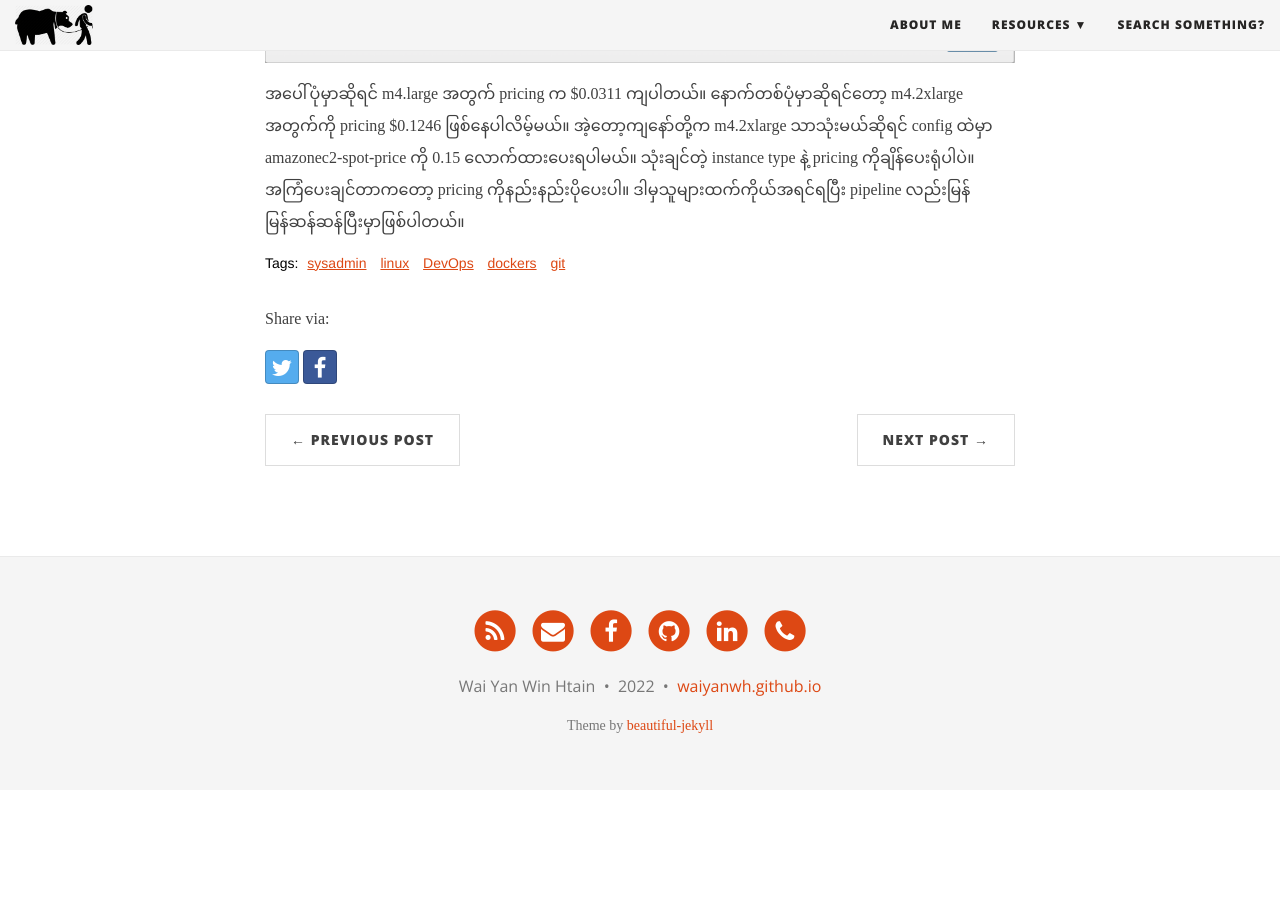
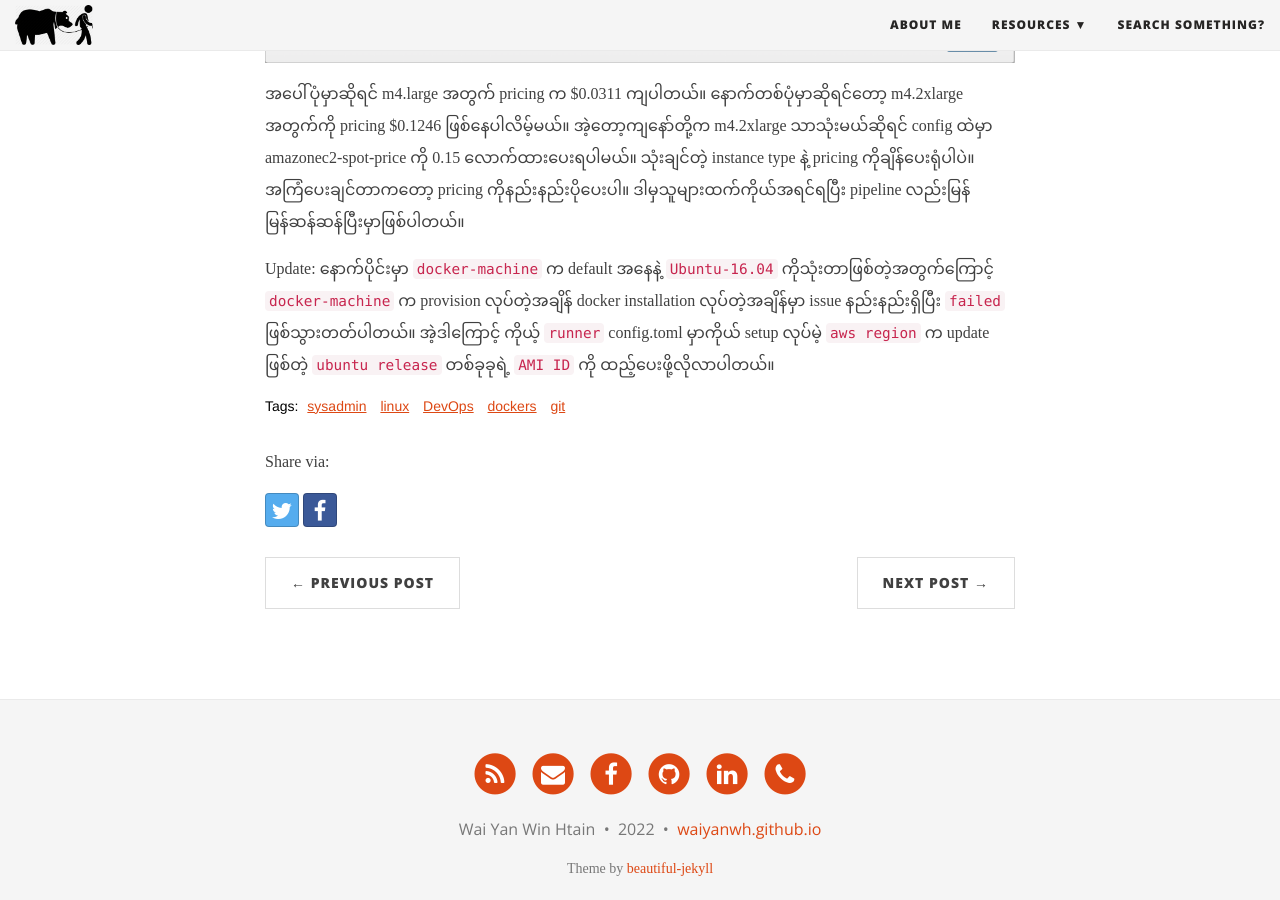
Before and after one commit to waiyanwh/waiyanwh.github.io, a Jekyll site: the page built from _posts/2019-08-02-Gitlab-Runner-Autoscaling-with-aws-spot-instances.md, in a window 1280 px wide and 900 px high, scrolled down 6736 px. Built offline with Jekyll 4.4.1, drawn with Linux system fonts in a browser that asks for light colours; nearby versions of some CDN libraries; some web fonts are replaced; comment, search, counter and statistics services are not loaded; before the commit the page ends 7526 px from its top, so only the background shows below that.

Commit message:
add: update in aws gitlab runner autoscale

```diff
--- a/_posts/2019-08-02-Gitlab-Runner-Autoscaling-with-aws-spot-instances.md
+++ b/_posts/2019-08-02-Gitlab-Runner-Autoscaling-with-aws-spot-instances.md
@@ -99,3 +99,5 @@ amazonec2-instance-type နဲ့ amazonec2-spot-price ပါ။ ဘယ်လိ
 အပေါ်ပုံမှာဆိုရင် m4.large အတွက် pricing က $0.0311 ကျပါတယ်။ နောက်တစ်ပုံမှာဆိုရင်တော့ m4.2xlarge အတွက်ကို pricing $0.1246 ဖြစ်နေပါလိမ့်မယ်။
 အဲ့တော့ကျနော်တို့က m4.2xlarge သာသုံးမယ်ဆိုရင် config ထဲမှာ amazonec2-spot-price ကို 0.15 လောက်ထားပေးရပါမယ်။ သုံးချင်တဲ့ instance type နဲ့ pricing ကိုချိန်ပေးရုံပါပဲ။
 အကြံပေးချင်တာကတော့ pricing ကိုနည်းနည်းပိုပေးပါ။ ဒါမှသူများထက်ကိုယ်အရင်ရပြီး pipeline လည်းမြန်မြန်ဆန်ဆန်ပြီးမှာဖြစ်ပါတယ်။
+
+Update: နောက်ပိုင်းမှာ `docker-machine` က default အနေနဲ့ `Ubuntu-16.04` ကိုသုံးတာဖြစ်တဲ့အတွက်ကြောင့် `docker-machine` က provision လုပ်တဲ့အချိန် docker installation လုပ်တဲ့အချိန်မှာ issue နည်းနည်းရှိပြီး `failed` ဖြစ်သွားတတ်ပါတယ်။ အဲ့ဒါကြောင့် ကိုယ့် `runner` config.toml မှာကိုယ် setup လုပ်မဲ့ `aws region` က update ဖြစ်တဲ့ `ubuntu release` တစ်ခုခုရဲ့ `AMI ID` ကို ထည့်ပေးဖို့လိုလာပါတယ်။
```
